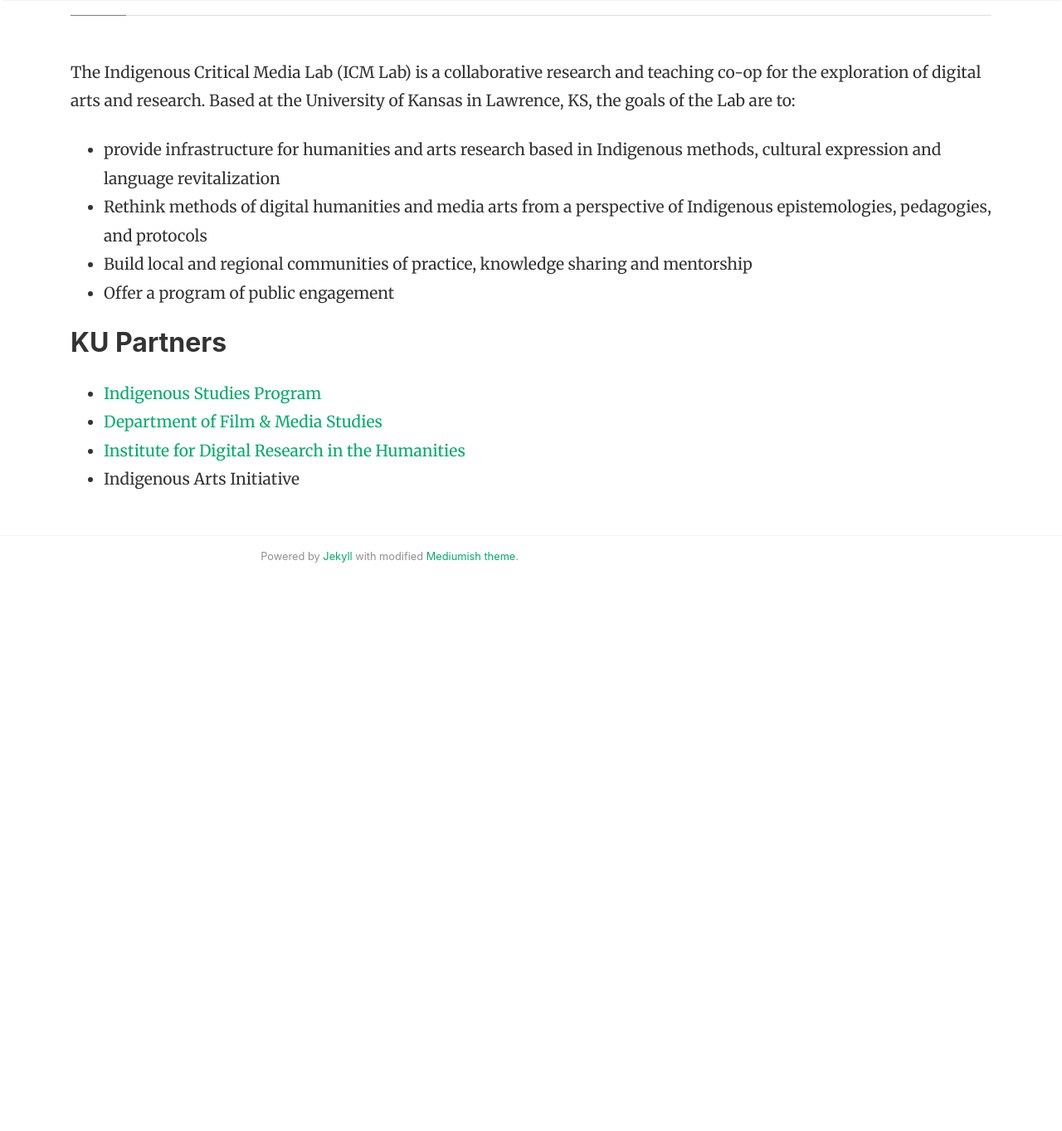
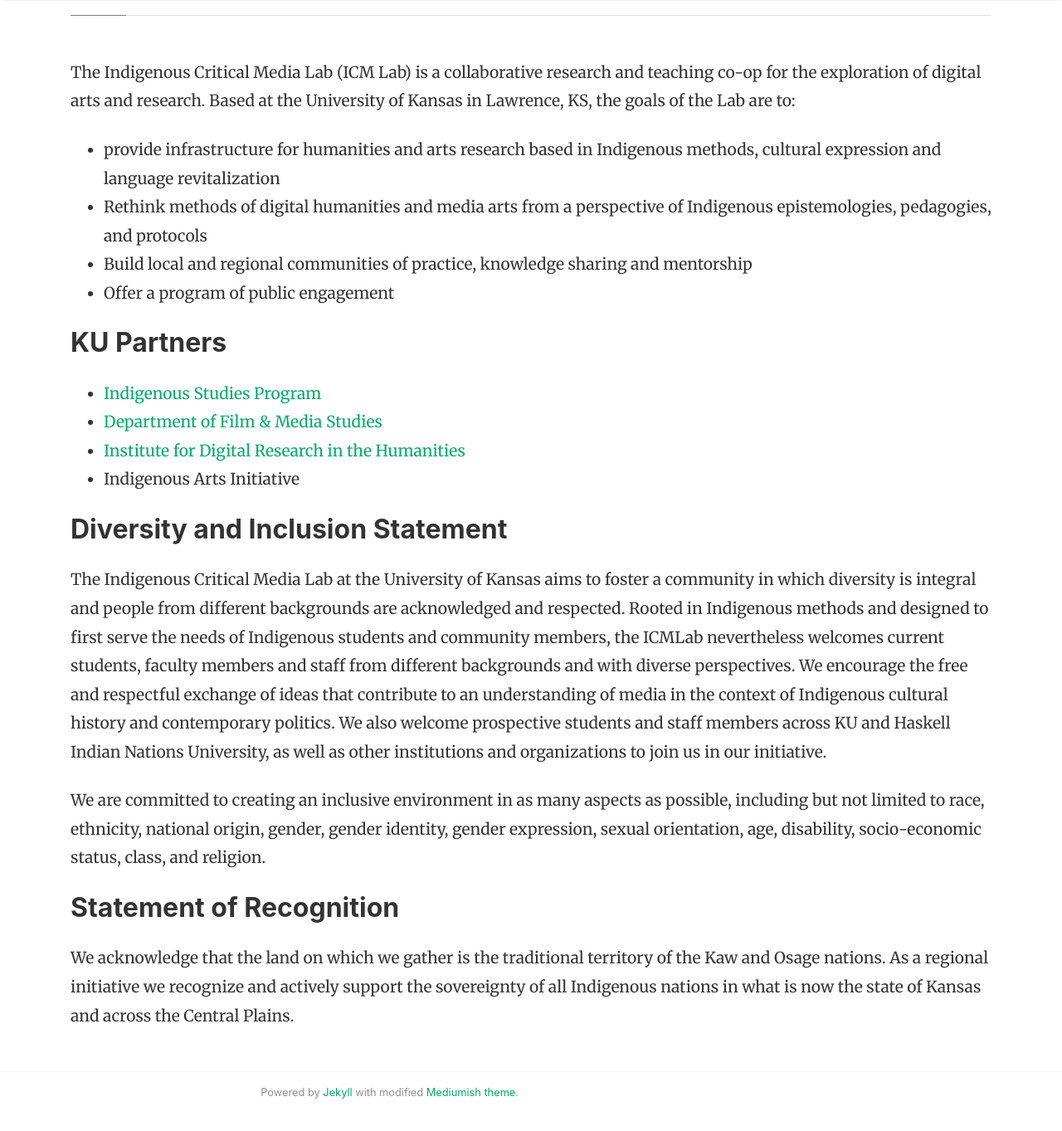
Before and after one commit to idrhku/icmlab, a Jekyll site: the page built from _pages/about.md, in a window 1280 px wide and 1400 px high, scrolled down 244 px. Shown: the top 1363 px of the window at 83% size. Built offline with Jekyll 4.4.1, drawn with Linux system fonts in a browser that asks for light colours; nearby versions of some CDN libraries; comment, search, counter and statistics services are not loaded; before the commit the page ends 998 px from its top, so only the background shows below that.

Commit message:
Added diversity and inclusion and recognition statements

```diff
--- a/_pages/about.md
+++ b/_pages/about.md
@@ -18,3 +18,14 @@ The Indigenous Critical Media Lab (ICM Lab) is a collaborative research and teac
 * [Department of Film & Media Studies](http://film.ku.edu)
 * [Institute for Digital Research in the Humanities](http://idrh.ku.edu)
 * Indigenous Arts Initiative
+
+## Diversity and Inclusion Statement
+
+The Indigenous Critical Media Lab at the University of Kansas aims to foster a community in which diversity is integral and people from different backgrounds are acknowledged and respected. Rooted in Indigenous methods and designed to first serve the needs of Indigenous students and community members, the ICMLab nevertheless welcomes current students, faculty members and staff from different backgrounds and with diverse perspectives. We encourage the free and respectful exchange of ideas that contribute to an understanding of media in the context of Indigenous cultural history and contemporary politics. We also welcome prospective students and staff members across KU and Haskell Indian Nations University, as well as other institutions and organizations to join us in our initiative.
+
+We are committed to creating an inclusive environment in as many aspects as possible, including but not limited to race, ethnicity, national origin, gender, gender identity, gender expression, sexual orientation, age, disability, socio-economic status, class, and religion.
+
+
+## Statement of Recognition
+
+We acknowledge that the land on which we gather is the traditional territory of the Kaw and Osage nations. As a regional initiative we recognize and actively support the sovereignty of all Indigenous nations in what is now the state of Kansas and across the Central Plains.
```
